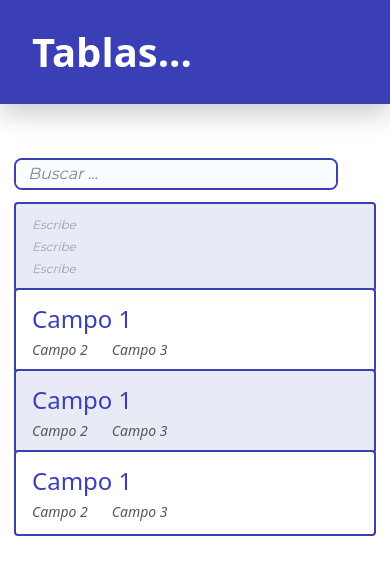
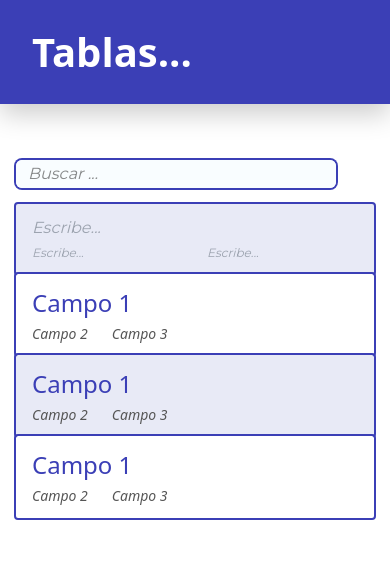
Before and after one commit to AztlanConsulting/Fungivora-Dev, a React (Vite) app in the folder frontend/: page /tablas in a window 390 px wide. Shown: the top 574 px of the page. Built offline with nearby package versions, Linux system fonts and the light colour scheme; some icons are missing.

Commit message:
[FIX] (frontend) Component view modified in mobile

```diff
--- a/frontend/src/App.jsx
+++ b/frontend/src/App.jsx
@@ -27,9 +27,10 @@ function App() {
         <Route element={<MainLayout />}>
           <Route path="/" element={<Pruebas />} />
           <Route path="/notas" element={<Notas />} />
+          <Route path="/tablas" element={<VistaTablas />} />
         </Route>
         <Route path="*" element={<Navigate to="/" />} />
-        <Route path="/tablas" element={<VistaTablas />} />
+
 
 
 
--- a/frontend/src/views/vista_tablas.jsx
+++ b/frontend/src/views/vista_tablas.jsx
@@ -105,21 +105,34 @@ function VistaTablas() {
               className="grid grid-cols-3 md:grid-cols-3"
               style={{ ...bordeFilaStyle, backgroundColor: "#E8EAF6" }}
             >
-              {/** Móvil: inputs apilados — se oculta en desktop con md:hidden */}
-              <div className="col-span-3 md:hidden px-4 py-3 flex flex-col gap-1">
-                {["campo1", "campo2", "campo3"].map((campo, i) => (
+              {/** Móvil: campo1 arriba completo, campo2 y campo3 en fila abajo */}
+            <div className="col-span-3 md:hidden px-4 py-3 flex flex-col gap-1">
+              {/** campo1 — ocupa todo el ancho, texto más grande igual que los campos de output */}
+              <input
+                type="text"
+                value={nuevaFila["campo1"]}
+                onChange={(e) => handleNuevaFila("campo1", e.target.value)}
+                onKeyDown={handleKeyDown}
+                placeholder="Escribe..."
+                className="bg-transparent outline-none placeholder-gray-400 w-full"
+                style={{ ...inputStyle, fontSize: "16px", color: colores.azul }}  // mismo tamaño y color que campo1 en output
+              />
+              {/** campo2 y campo3 — en la misma fila */}
+              <div className="flex gap-6">
+                {["campo2", "campo3"].map((campo, i) => (
                   <input
                     key={i}
                     type="text"
                     value={nuevaFila[campo]}
                     onChange={(e) => handleNuevaFila(campo, e.target.value)}
                     onKeyDown={handleKeyDown}
-                    placeholder="Escribe"
+                    placeholder="Escribe..."
                     className="bg-transparent outline-none placeholder-gray-400 w-full"
                     style={inputStyle}
                   />
                 ))}
               </div>
+            </div>
 
               {/** Desktop: inputs en columnas — se oculta en móvil con hidden md:block */}
               {["campo1", "campo2", "campo3"].map((campo, i) => (
```
